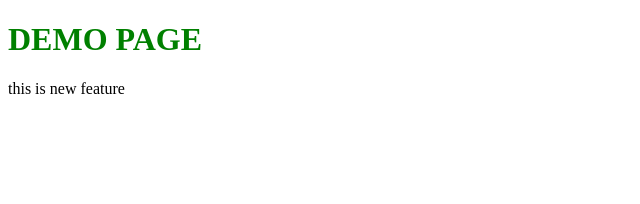
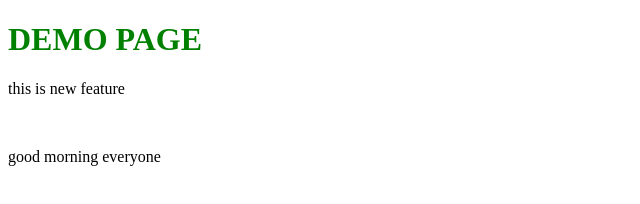
Before and after one commit to Suryasharma10/Demo-, a plain HTML site: page index.html in a window 1280 px wide. Shown: the whole page, without its empty margins (0-640 px from the left). Drawn offline with Linux system fonts and the light colour scheme.

Commit message:
Update index.html

```diff
--- a/index.html
+++ b/index.html
@@ -9,5 +9,7 @@
 <body>
     <h1>DEMO PAGE </h1>
     <p>this is new feature</p>
+    <br>
+    <p>good morning everyone</p>
 </body>
 </html>
```
